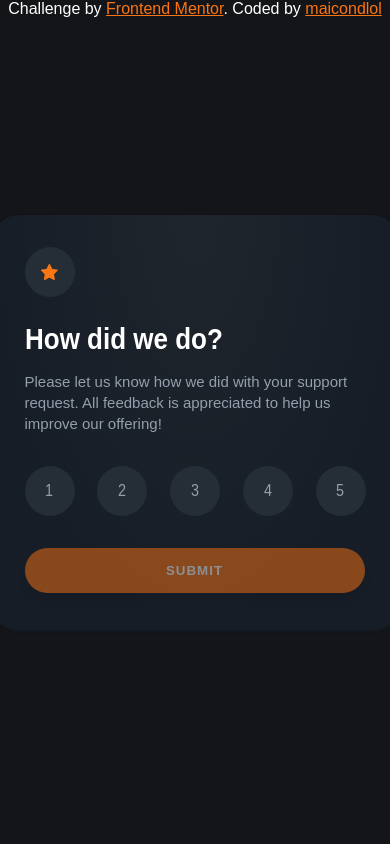
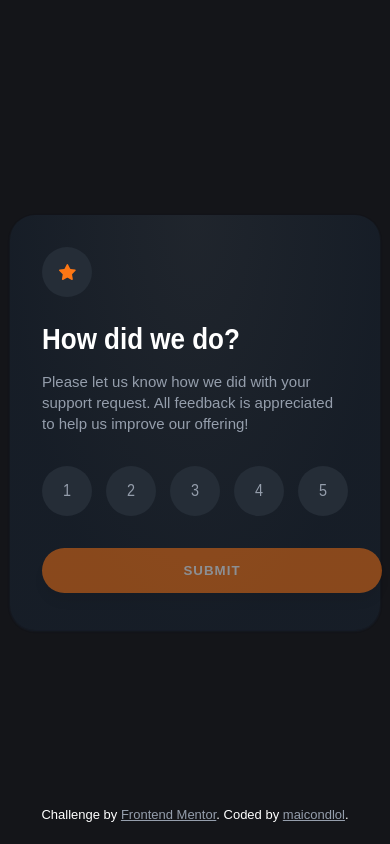
Before and after one commit to maicondguerian/interactive-rating-component, a React (Vite) app: page / in a window 390 px wide. Built offline with nearby package versions, Linux system fonts and the light colour scheme.

Commit message:
addyng responsivity

```diff
--- a/index.html
+++ b/index.html
@@ -1,19 +1,24 @@
 <!DOCTYPE html>
-<html lang="en">
+<html lang="pt-br">
+
 <head>
   <meta charset="UTF-8" />
-    <link rel="icon" type="image/svg+xml" href="/vite.svg" />
+  <meta http-equiv="X-UA-Compatible" content="IE=edge">
+  <link rel="icon" type="image/svg+xml" href="./src/assets/favicon-32x32.png" />
   <meta name="viewport" content="width=device-width, initial-scale=1.0" />
-    <title>Vite + React</title>
+  <title>
+    interactive-rating-component
+  </title>
 </head>
 <body>
   <div id="root"></div>
   <script type="module" src="/src/main.jsx"></script>
-    <footer class="attribution">
+  <footer class="att">
     <code>
         Challenge by <a href="https://www.frontendmentor.io?ref=challenge" target="_blank">Frontend Mentor</a>.
         Coded by <a href="https://github.com/maicondguerian"> maicondlol</a>
       </code>
   </footer>
 </body>
+
 </html>
--- a/src/App.css
+++ b/src/App.css
@@ -1,15 +1,15 @@
-@import url('./Global-styles.css');
+@import url("./Global-styles.css");
 
 #root {
   max-width: 1440px;
 }
 
-.App{
+.App {
   display: flex;
   flex-direction: column;
   align-items: center;
   justify-content: center;
-  background-color:var(--dark-blue);
+  background-color: var(--dark-blue);
   max-width: 1440px;
   height: 800px;
   margin: auto;
@@ -20,20 +20,14 @@
   bottom: 0;
 }
 
-.hidden{
+.hidden {
   display: none;
 }
 
-.attribution{
-  color: var(--white);
-  display: flex;
-  justify-content: center;
-
+.att {
+  display: none;
 }
 
-a{
-  color: var(--orange);
-}
 .slide-in {
   animation: slideIn 0.3s ease-in-out forwards;
 }
@@ -43,6 +37,7 @@ a{
     opacity: 0;
     transform: translateY(-100%);
   }
+
   to {
     opacity: 1;
     transform: translateX(0%);
--- a/src/Components/Card/RatingCard.jsx
+++ b/src/Components/Card/RatingCard.jsx
@@ -4,8 +4,8 @@ import styles from "./RatingCard.module.css";
 
 const Card = () => {
   const numbers = [1, 2, 3, 4, 5]
-  const {handlerating, handlesetShowRating, isSubmitDisabled, buttonText} = useContext(RatingContext)
-  const star = <svg width="17" height="16" xmlns="http://www.w3.org/2000/svg"><path d="m9.067.43 1.99 4.031c.112.228.33.386.58.422l4.45.647a.772.772 0 0 1 .427 1.316l-3.22 3.138a.773.773 0 0 0-.222.683l.76 4.431a.772.772 0 0 1-1.12.813l-3.98-2.092a.773.773 0 0 0-.718 0l-3.98 2.092a.772.772 0 0 1-1.119-.813l.76-4.431a.77.77 0 0 0-.222-.683L.233 6.846A.772.772 0 0 1 .661 5.53l4.449-.647a.772.772 0 0 0 .58-.422L7.68.43a.774.774 0 0 1 1.387 0Z" fill="#FC7614"/></svg>
+  const { handlerating, handlesetShowRating, isSubmitDisabled, buttonText } = useContext(RatingContext)
+  const star = <svg width="17" height="16" xmlns="http://www.w3.org/2000/svg"><path d="m9.067.43 1.99 4.031c.112.228.33.386.58.422l4.45.647a.772.772 0 0 1 .427 1.316l-3.22 3.138a.773.773 0 0 0-.222.683l.76 4.431a.772.772 0 0 1-1.12.813l-3.98-2.092a.773.773 0 0 0-.718 0l-3.98 2.092a.772.772 0 0 1-1.119-.813l.76-4.431a.77.77 0 0 0-.222-.683L.233 6.846A.772.772 0 0 1 .661 5.53l4.449-.647a.772.772 0 0 0 .58-.422L7.68.43a.774.774 0 0 1 1.387 0Z" fill="#FC7614" /></svg>
 
 
   return (
@@ -24,7 +24,7 @@ const Card = () => {
           </p>
         </div>
         <div className={styles.buttonsGroup}>
-          {numbers.map((number, index,)=>(
+          {numbers.map((number, index,) => (
             <button key={index} className={styles.btn} value={number} onClick={handlerating}> <p>{number}</p> </button>
           ))}
         </div>
@@ -38,7 +38,12 @@ const Card = () => {
           </button>
         </div>
       </div>
-
+      <footer className={styles.att}>
+        <code>
+          Challenge by <a href="https://www.frontendmentor.io?ref=challenge" target="_blank">Frontend Mentor</a>.
+          Coded by <a href="https://github.com/maicondguerian"> maicondlol</a>.
+        </code>
+      </footer>
     </>
   );
 };
--- a/src/Components/Card/RatingCard.module.css
+++ b/src/Components/Card/RatingCard.module.css
@@ -20,7 +20,7 @@
 
 .cardWrapper {
 
-background: radial-gradient(farthest-side at top center, hsl(215deg, 17%, 15%), var(--main-bg));
+  background: radial-gradient(farthest-side at top center, hsl(215deg, 17%, 15%), var(--main-bg));
   height: 415px;
   width: 405px;
   border-radius: 25px;
@@ -30,6 +30,38 @@ background: radial-gradient(farthest-side at top center, hsl(215deg, 17%, 15%),
   gap: var(--fs-p0);
   box-shadow: 0 0.063rem 0.188rem rgb(31 50 81 / 12%),
     0 0.063rem 0.125rem rgb(31 50 81 / 24%);
+}
+
+@media screen and (max-width: 410px) {
+  .cardWrapper {
+    width: 370px;
+  }
+}
+
+
+@media  (max-width: 410px) {
+
+  .submitButtom{
+    width: 300px;
+  }
+}
+
+@media screen and (max-width: 370px) {
+  .cardWrapper {
+    width: 350px;
+  }
+}
+@media (max-width: 410px) {
+
+  .submitButtom{
+    width: 250px;
+  }
+}
+
+@media (max-width: 365px) {
+  .submitButtom{
+    width: 235px;
+  }
 }
 
 .img {
@@ -43,28 +75,28 @@ background: radial-gradient(farthest-side at top center, hsl(215deg, 17%, 15%),
   place-items: center;
 }
 
-.buttonsGroup > button > p  {
+.buttonsGroup>button>p {
   transform: scaleY(1.2);
   font-size: 0.9rem;
   line-height: 0.2rem;
   height: 0.1;
 }
 
-.buttonsGroup > button {
+.buttonsGroup>button {
   display: flex;
   align-items: center;
   justify-content: center;
 
 }
 
-.titleWrapper > h2 {
+.titleWrapper>h2 {
   font-weight: var(--text700);
   color: var(--white);
   transform: scaleY(1.1);
-  font-size:26px ;
+  font-size: 26px;
 }
 
-.descriptionWrapper > p {
+.descriptionWrapper>p {
   color: #959eac;
   font-weight: var(--text400);
   line-height: 1.4;
@@ -116,13 +148,37 @@ background: radial-gradient(farthest-side at top center, hsl(215deg, 17%, 15%),
   cursor: pointer;
   box-shadow: rgb(0 0 0 / 10%) 0px 10px 10px;
 }
+
 .submitButtom:hover {
   background-color: hsl(0, 0%, 100%);
   color: var(--orange);
   transition: all 0.3s ease-in-out;
 }
 
-.submitButtom:disabled{
+.submitButtom:disabled {
   opacity: 0.5;
   cursor: default;
 }
+
+.att {
+  color: var(--white);
+  display: flex;
+  justify-content: center;
+  align-items: flex-end;
+  font-size: 13px;
+  width: 405px;
+  height: 20px;
+  position: absolute;
+  bottom: 0;
+  margin-bottom: var(--fs);
+  font-size: 13px;
+  font-family: initial;
+}
+
+a {
+  color: var(--light-grey);
+}
+
+a:hover {
+  color: var(--orange);
+}
```
Also changed, not shown: src/Components/Rating/Rating.jsx (+5 -5 lines). Lines whose indentation alone changed are shown as unchanged.
